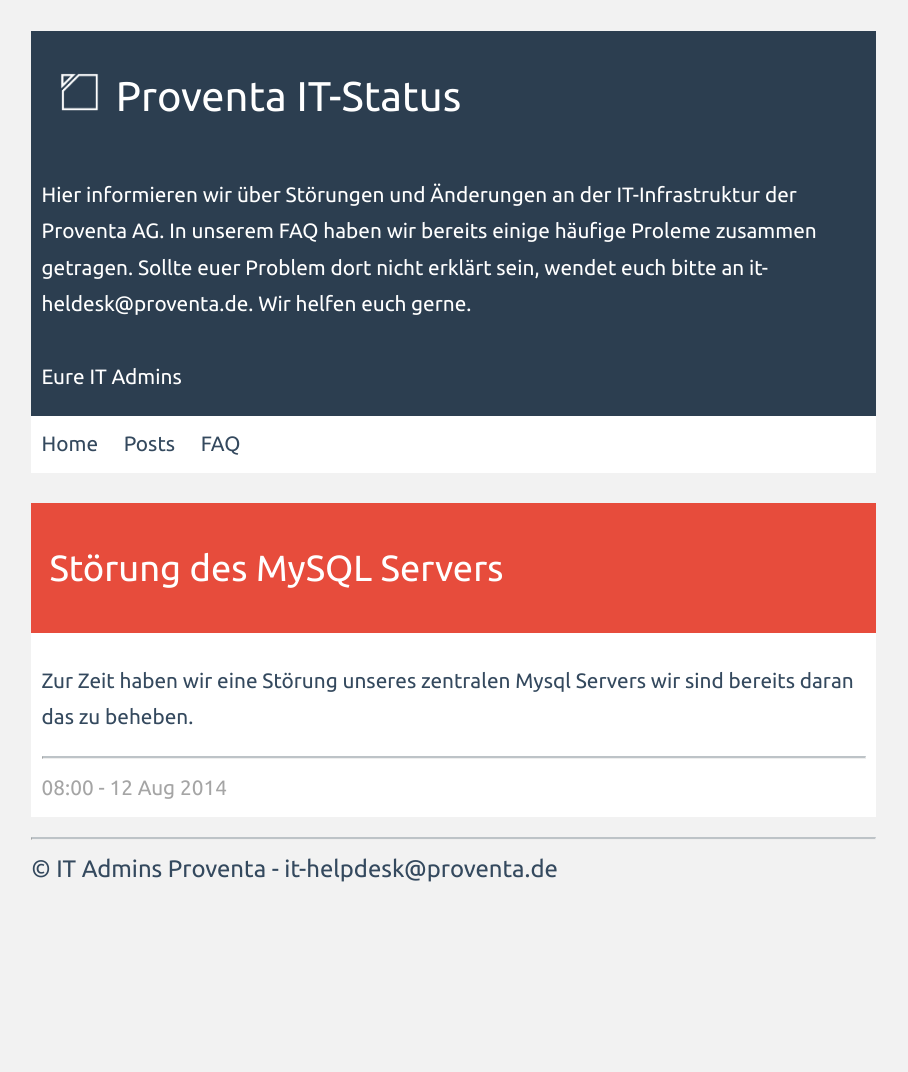
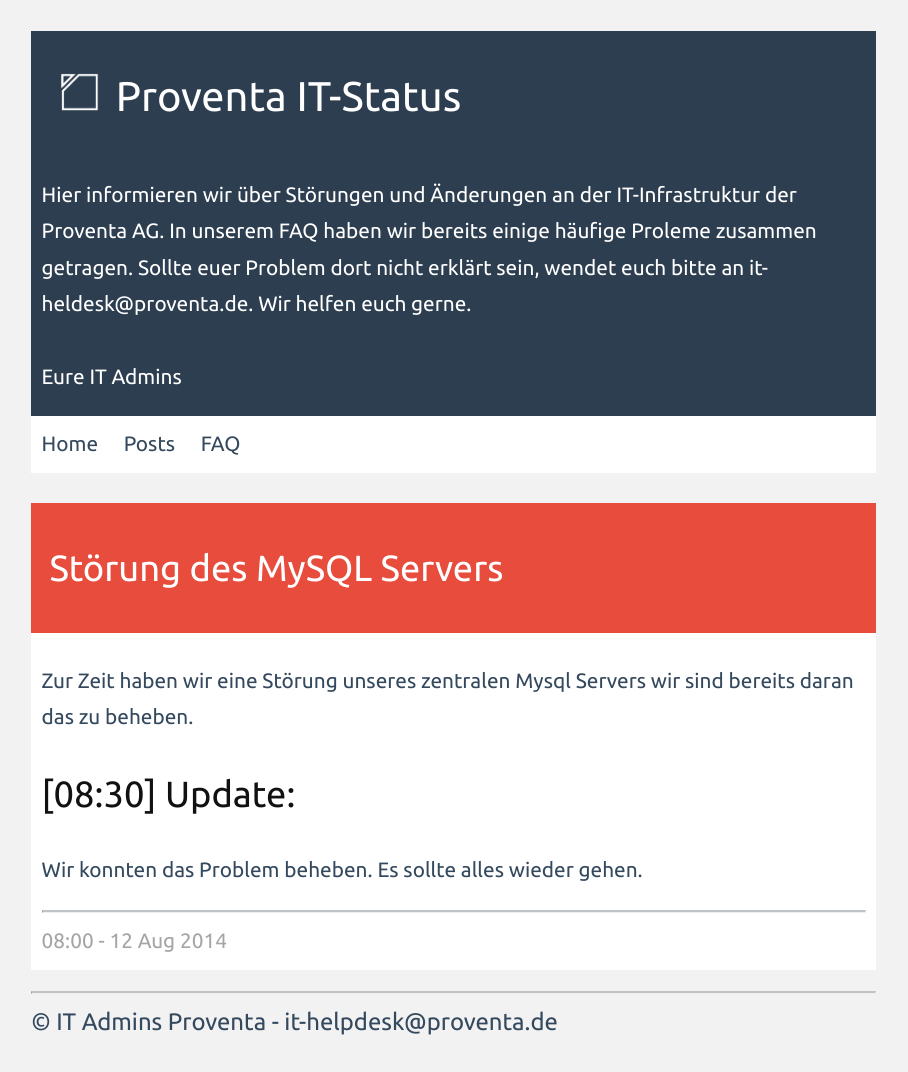
Before and after one commit to proventa/status, a Jekyll site: the page built from _posts/2014-08-12-Problemen-mit-Datenbankserver.markdown, in a window 1280 px wide. Shown: the whole page, without its empty margins (0-908 px from the left). Built offline with Jekyll 4.4.1, drawn with Linux system fonts in a browser that asks for light colours; before the commit the page ends 918 px from its top, so only the background shows below that.

```diff
--- a/_posts/2014-08-12-Problemen-mit-Datenbankserver.markdown
+++ b/_posts/2014-08-12-Problemen-mit-Datenbankserver.markdown
@@ -2,7 +2,12 @@
 layout: post
 title:  "Störung des MySQL Servers"
 date:   2014-08-12 08:00:00
-categories: active
+categories: done
 ---
 
 Zur Zeit haben wir eine Störung unseres zentralen Mysql Servers wir sind bereits daran das zu beheben.
+
+[08:30] Update:
+---------------
+
+Wir konnten das Problem beheben. Es sollte alles wieder gehen.
```
